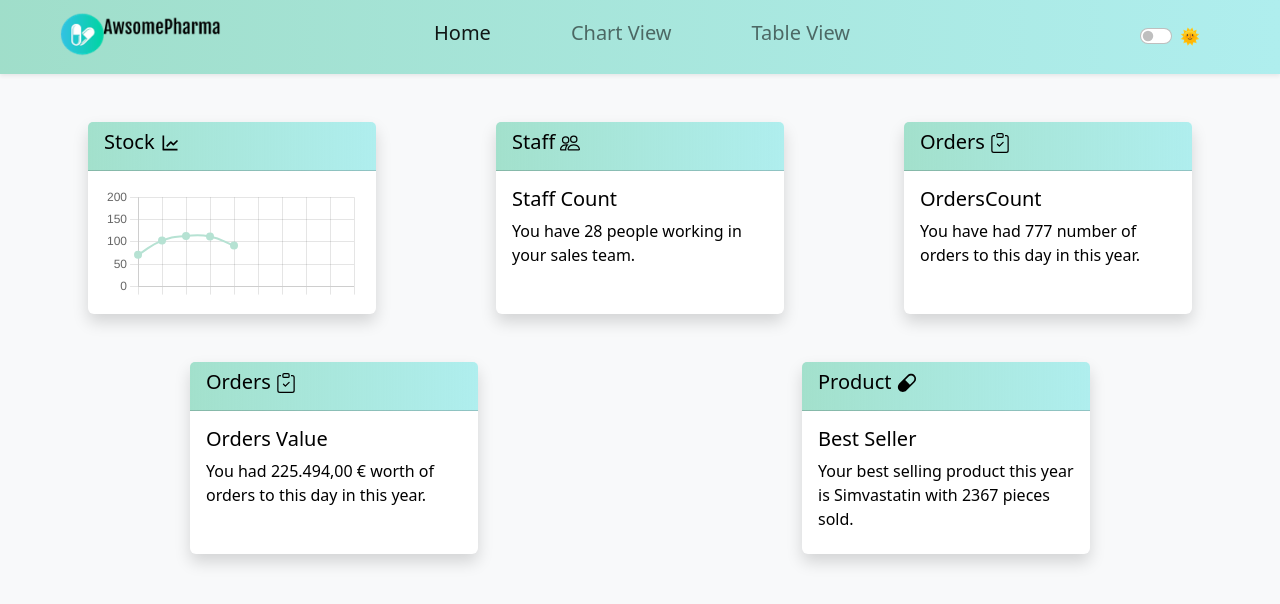
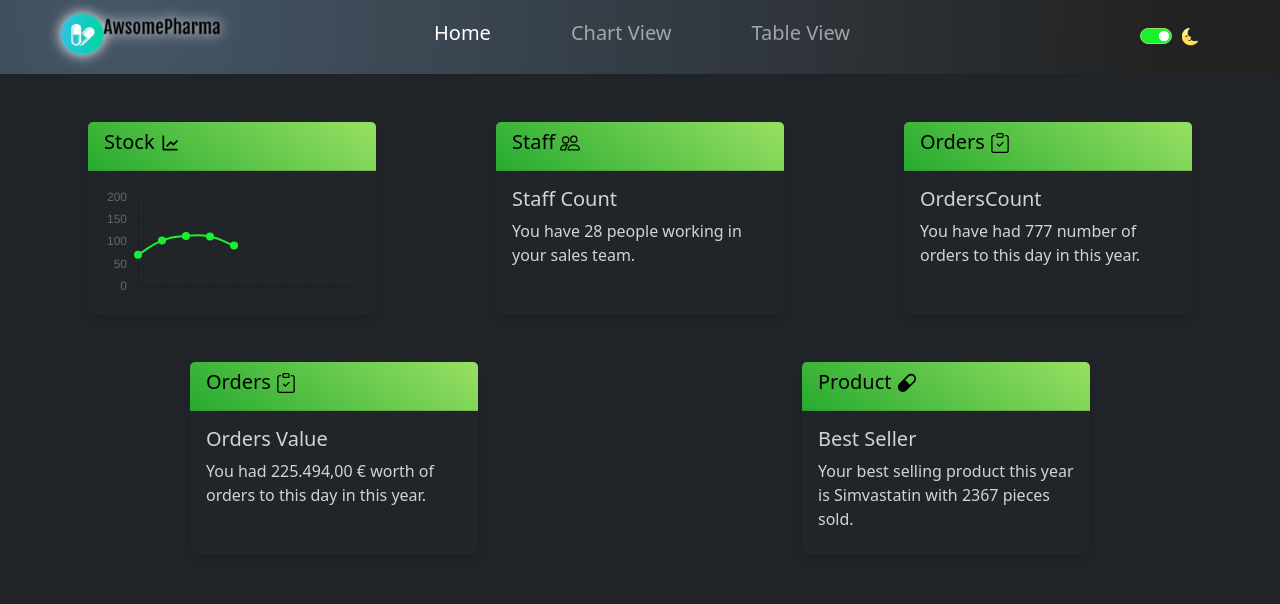
Before and after one commit to geriszabo/react-dashboard, a React (Vite) app: page / in a window 1280 px wide. Shown: the top 604 px of the page. Built offline with nearby package versions, Linux system fonts and the light colour scheme.

Commit message:
darkmode switched on by default

```diff
--- a/src/App.jsx
+++ b/src/App.jsx
@@ -27,7 +27,7 @@ const colorTheme = {
 };
 
 function App() {
-  const [darkModeOn, setDarkModeOn] = useState(false);
+  const [darkModeOn, setDarkModeOn] = useState(true);
 
   return (
     <div id="outer" className={` h-100 bg-${darkModeOn ? "dark" : "light"}`}>
--- a/src/components/Navbar.jsx
+++ b/src/components/Navbar.jsx
@@ -82,6 +82,7 @@ export function NavBar() {
             </motion.div>
           </Nav>
           <Form.Switch
+            defaultChecked={true}
             className="px-5 ms-auto"
             id="custom-switch"
             label={darkModeOn ? "🌜" : "🌞"}
```
